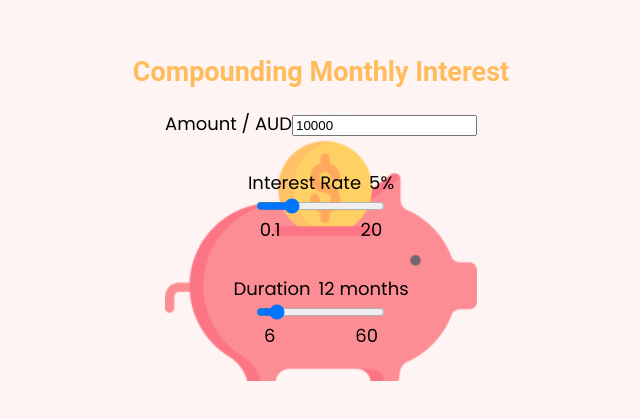
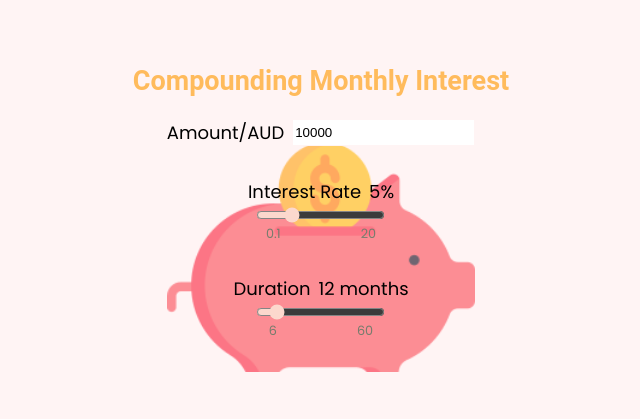
Before and after one commit to mu-tsu-mi/interest-calculator, a React (Vite) app: page / in a window 1280 px wide. Shown: the part 193-612 px from the top of the page, without its empty margins (319-959 px from the left). Built offline with nearby package versions, Linux system fonts and the light colour scheme.

Commit message:
style slider-user input

```diff
--- a/src/components/user-input/UserInput.css
+++ b/src/components/user-input/UserInput.css
@@ -10,8 +10,25 @@
   display: flex;
   gap: 5rem;
 }
+.slider-labels span {
+  color: var(--range-value);
+  font-size: 0.8rem;
+}
+/* for slider colour. accent-color is supported by most of modern browsers. Or Needs to set by vendor(vendor specific pseudo elements */
+#rate-slider,
+#month-slider {
+  accent-color: var(--slider);
+}
 .rate-display,
-.months-display {
+.months-display,
+.amount-display {
   display: flex;
   gap: 0.5rem;
 }
+#amount-input {
+  border: 0.1rem solid var(--bg);
+  outline: none;
+}
+#amount-input:focus {
+  border-color: var(--title);
+}
--- a/src/components/user-input/UserInput.tsx
+++ b/src/components/user-input/UserInput.tsx
@@ -21,9 +21,10 @@ export default function UserInput() {
 
   return (
     <div className="user-input-container">
-      <div>
-        <label>Amount / AUD</label>
+      <div className="amount-display">
+        <label>Amount/AUD</label>
         <input
+          id="amount-input"
           type="number"
           value={principal}
           onChange={(e: React.ChangeEvent<HTMLInputElement>) =>
@@ -71,8 +72,8 @@ export default function UserInput() {
             }
           />
           <div className="slider-labels">
-            <div>{minMonth}</div>
-            <div>{maxMonth}</div>
+            <span>{minMonth}</span>
+            <span>{maxMonth}</span>
           </div>
         </div>
       </div>
--- a/src/index.css
+++ b/src/index.css
@@ -1,7 +1,10 @@
 @import url("https://fonts.googleapis.com/css2?family=Poppins:wght@400;500;700&display=swap");
 :root {
   --bg: #fff4f4;
-  --text: #ffbb5c;
+  --title: #ffbb5c;
+  --text: black;
+  --range-value: #777c6d;
+  --slider: #fcd8cd;
   --sans: "Poppins", "Helvetica", "Arial";
   --heading: "Roboto";
 }
@@ -26,7 +29,7 @@ body,
 h1,
 h2 {
   font-family: var(--heading);
-  color: var(--text);
+  color: var(--title);
 }
 
 /* :root {
```
